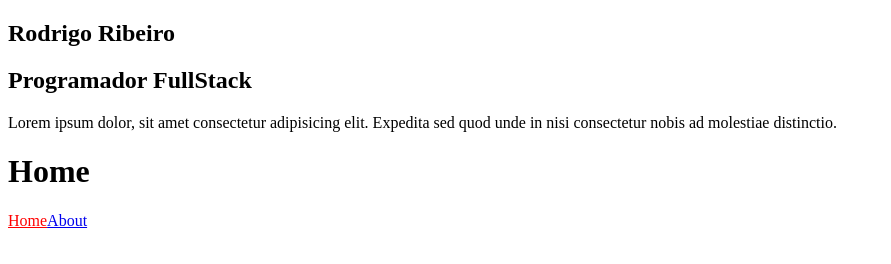
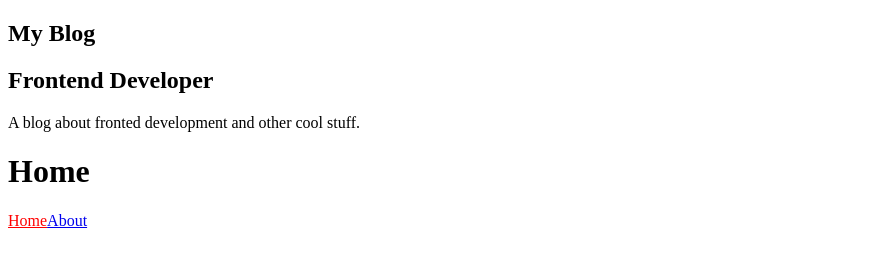
Before and after one commit to rodrigodasilva/gatsby-blog, a Gatsby site: page / in a window 1280 px wide. Shown: the whole page, without its empty margins (0-891 px from the left). Built offline with nearby package versions, Linux system fonts and the light colour scheme; Gatsby itself is replaced by a stand-in of ours.

Commit message:
14. Renderizando dados com `StaticQuery`

```diff
--- a/gatsby-config.js
+++ b/gatsby-config.js
@@ -1,6 +1,7 @@
 module.exports = {
   siteMetadata: {
     title: `My Blog`,
+    position: 'Frontend Developer',
     description: `A blog about fronted development and other cool stuff.`,
     author: `@rodrigoribeiro`,
   },
--- a/src/components/Profile/index.js
+++ b/src/components/Profile/index.js
@@ -1,14 +1,29 @@
 import React from 'react'
+import { StaticQuery, graphql } from 'gatsby'
 
 const Profile = () => (
-  <div className="Profile-wrapper">
-    <h1>Rodrigo Ribeiro</h1>
-    <h2>Programador FullStack</h2>
-    <p>
-      Lorem ipsum dolor, sit amet consectetur adipisicing elit. Expedita sed quod unde
-      in nisi consectetur nobis ad molestiae distinctio.
-    </p>
-  </div>
+  <StaticQuery
+    query={graphql`
+      query MyQuery {
+        site {
+          id
+          siteMetadata {
+            title
+            position
+            description
+          }
+        }
+      }
+    `}
+    render={({ site: { siteMetadata: { title, position, description } } }) => (
+      <div className="Profile-wrapper">
+        <h1>{title}</h1>
+        <h2>{position}</h2>
+        <p>{description}</p>
+      </div>
+    )}
+  />
+
 )
 
 export default Profile
```
